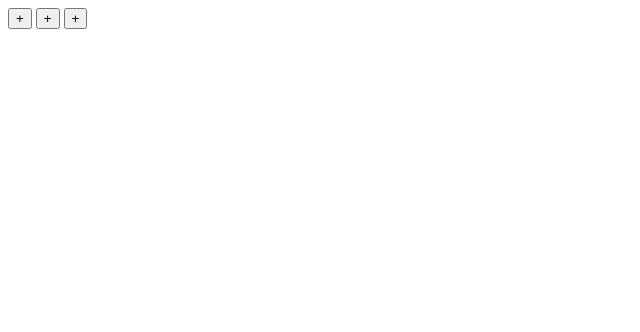
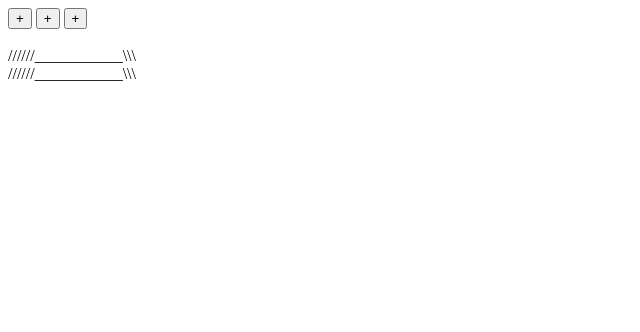
Before and after one commit to icmrprojet/appliFavoris, a plain HTML site: page index.html in a window 1280 px wide. Shown: the whole page, without its empty margins (0-640 px from the left). Drawn offline with nearby package versions, Linux system fonts and the light colour scheme.

Commit message:
no message

```diff
--- a/index.html
+++ b/index.html
@@ -14,7 +14,7 @@
 <button class="test" name="daily">+</button>
 <button class="test" name="weekly">+</button>
 <button class="test" name="monthly">+</button>
-<div id="favoris">
+<div id="affichage">
 
 </div>
 <div id="ajouterFavForm">
```
